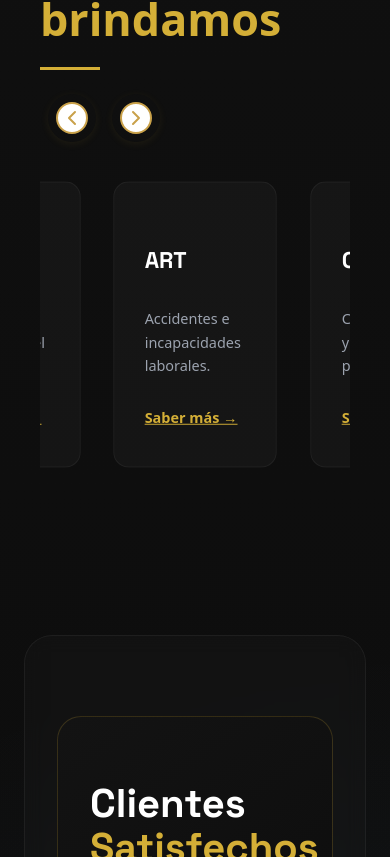
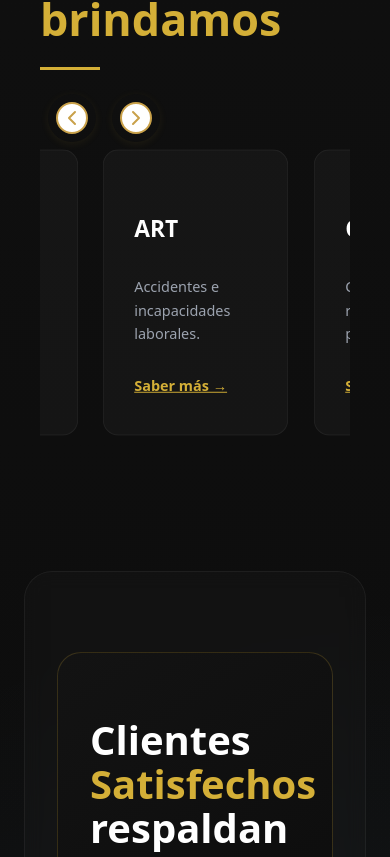
Before and after one commit to ruadesbackup/nicoruades, a React (Vite) app in the folder frontend/: page / in a window 390 px wide. Shown: the part 2827-3684 px from the top of the page. Built offline with nearby package versions, Linux system fonts and the light colour scheme; no server answers.

Commit message:
mejoras SEO mobileee

```diff
--- a/frontend/src/features/home/pages/HomePage.css
+++ b/frontend/src/features/home/pages/HomePage.css
@@ -608,6 +608,22 @@ html, body {
     display: none;
   }
 
+  .services-track {
+    display: flex;
+    gap: 1rem;
+
+    overflow-x: auto;
+    scroll-snap-type: x mandatory;
+    -webkit-overflow-scrolling: touch;
+
+    padding: 0 1rem;
+    scrollbar-width: none;
+  }
+
+  .services-track::-webkit-scrollbar {
+    display: none;
+  }
+
   .service-card {
     flex: 0 0 70%;
     scroll-snap-align: center;
--- a/frontend/src/features/home/pages/HomePage.jsx
+++ b/frontend/src/features/home/pages/HomePage.jsx
@@ -31,6 +31,8 @@ function HomePage() {
   const { carouselSlides, reviews, loading, error } = useHomeData()
   const [brokenAvatarMap, setBrokenAvatarMap] = useState({})
   const [currentSlide, setCurrentSlide] = useState(0)
+  const serviceCardRefs = useRef([])
+  const testimonialCardRefs = useRef([])
 
   // 1. REFERENCIAS DIFERENTES (Vital para que no se pise el scroll)
   const reviewsScrollerRef = useRef(null)
@@ -66,13 +68,6 @@ function HomePage() {
 
   // 4. LÓGICA DE SERVICIOS (Corregida)
   const scrollServices = (direction) => {
-    const container = servicesScrollerRef.current
-    if (!container) return
-
-    const card = container.querySelector('.service-card')
-    const gap = 16 // El gap que tenés en el CSS
-    const cardWidth = card ? card.getBoundingClientRect().width : 300
-
     let newIndex
     if (direction === 'left') {
       newIndex = (currentService - 1 + listaServicios.length) % listaServicios.length
@@ -81,10 +76,6 @@ function HomePage() {
     }
 
     setCurrentService(newIndex)
-    container.scrollTo({
-      left: newIndex * (cardWidth + gap),
-      behavior: 'smooth',
-    })
   }
 
   // 5. AUTO-SCROLL (Separado para evitar el bucle infinito)
@@ -101,12 +92,11 @@ function HomePage() {
   useEffect(() => {
     const container = servicesScrollerRef.current
     if (!container) return
-    const card = container.querySelector('.service-card')
-    const gap = 16
-    const cardWidth = card ? card.getBoundingClientRect().width : 300
+    const targetCard = serviceCardRefs.current[currentService]
+    if (!targetCard) return
 
     container.scrollTo({
-      left: currentService * (cardWidth + gap),
+      left: targetCard.offsetLeft,
       behavior: 'smooth',
     })
   }, [currentService])
@@ -127,27 +117,21 @@ function HomePage() {
     const container = reviewsScrollerRef.current
     if (!container) return
 
-    const cards = container.querySelectorAll('.testimonial-card')
-    if (cards.length === 0) return
-
-    const cardWidth = cards[0].getBoundingClientRect().width
-    const gap = 24
+    const targetCard = testimonialCardRefs.current[currentReview]
+    if (!targetCard) return
 
     container.scrollTo({
-      left: currentReview * (cardWidth + gap),
+      left: targetCard.offsetLeft - (container.clientWidth - targetCard.clientWidth) / 2,
       behavior: 'smooth',
     })
   }, [currentReview])
 
   // 8. LÓGICA DE REVIEWS (Se mantiene igual, independiente)
   const scrollReviews = (direction) => {
-    const container = reviewsScrollerRef.current
-    if (!container) return
-    const firstCard = container.querySelector('.testimonial-card') // Ajustado al nombre de tu clase
-    const cardWidth = firstCard ? firstCard.getBoundingClientRect().width : 320
-    container.scrollBy({
-      left: direction * (cardWidth + 24), // 24 es el gap de 1.5rem de tu CSS
-      behavior: 'smooth',
+    if (!reviews.length) return
+    setCurrentReview((current) => {
+      const nextIndex = (current + direction + reviews.length) % reviews.length
+      return nextIndex
     })
   }
 
@@ -159,6 +143,14 @@ function HomePage() {
   const goToNextSlide = () => {
     if (carouselSlides.length <= 1) return
     setCurrentSlide((current) => (current + 1) % carouselSlides.length)
+  }
+
+  const setServiceCardRef = (index) => (element) => {
+    serviceCardRefs.current[index] = element
+  }
+
+  const setTestimonialCardRef = (index) => (element) => {
+    testimonialCardRefs.current[index] = element
   }
 
   // ... (markAvatarAsBroken y jsonLd se mantienen igual)
@@ -338,7 +330,7 @@ function HomePage() {
     {/* El track donde se hace el .map() igual que hiciste con el Banner */}
   <div className="services-track" ref={servicesScrollerRef}>
   {listaServicios.map((servicio) => (
-    <div key={servicio.id} className="service-card">
+    <div key={servicio.id} className="service-card" ref={setServiceCardRef(servicio.id - 1)}>
       <h3>{servicio.titulo}</h3>
       <p>{servicio.desc}</p>
 
@@ -363,7 +355,7 @@ function HomePage() {
           {/* COLUMNA IZQUIERDA: TARJETAS DE RESEÑAS */}
           <div className="testimonials-cards" ref={reviewsScrollerRef}>
             {reviews?.map((review, index) => (
-                <div key={index} className="testimonial-card">
+                <div key={index} className="testimonial-card" ref={setTestimonialCardRef(index)}>
                   {/* 1. NOMBRE ARRIBA */}
                   <p className="testimonial-author-top">{review.author_name}</p>
 
--- a/frontend/src/index.css
+++ b/frontend/src/index.css
@@ -1,7 +1,5 @@
-@import url('https://fonts.googleapis.com/css2?family=Inter:wght@400;500;600;700;800&family=Space+Grotesk:wght@400;500;700&display=swap');
-
 :root {
-  font-family: 'Inter', sans-serif;
+  font-family: Inter, ui-sans-serif, system-ui, -apple-system, BlinkMacSystemFont, 'Segoe UI', sans-serif;
   line-height: 1.5;
   font-weight: 400;
   color: #dce5f2;
@@ -47,7 +45,7 @@ h3,
 h4,
 h5,
 h6 {
-  font-family: 'Space Grotesk', sans-serif;
+  font-family: inherit;
 }
 
 #root {
```
